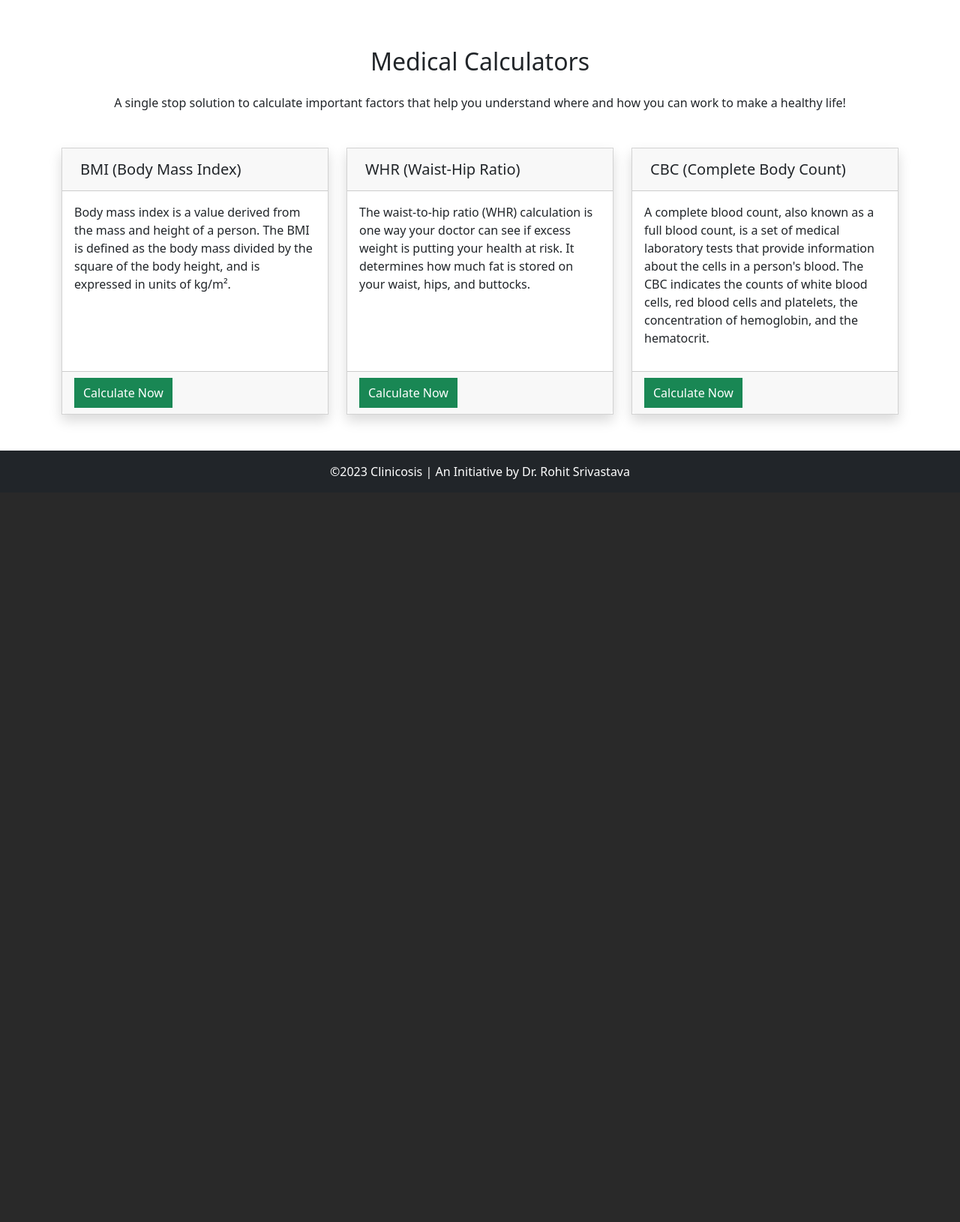
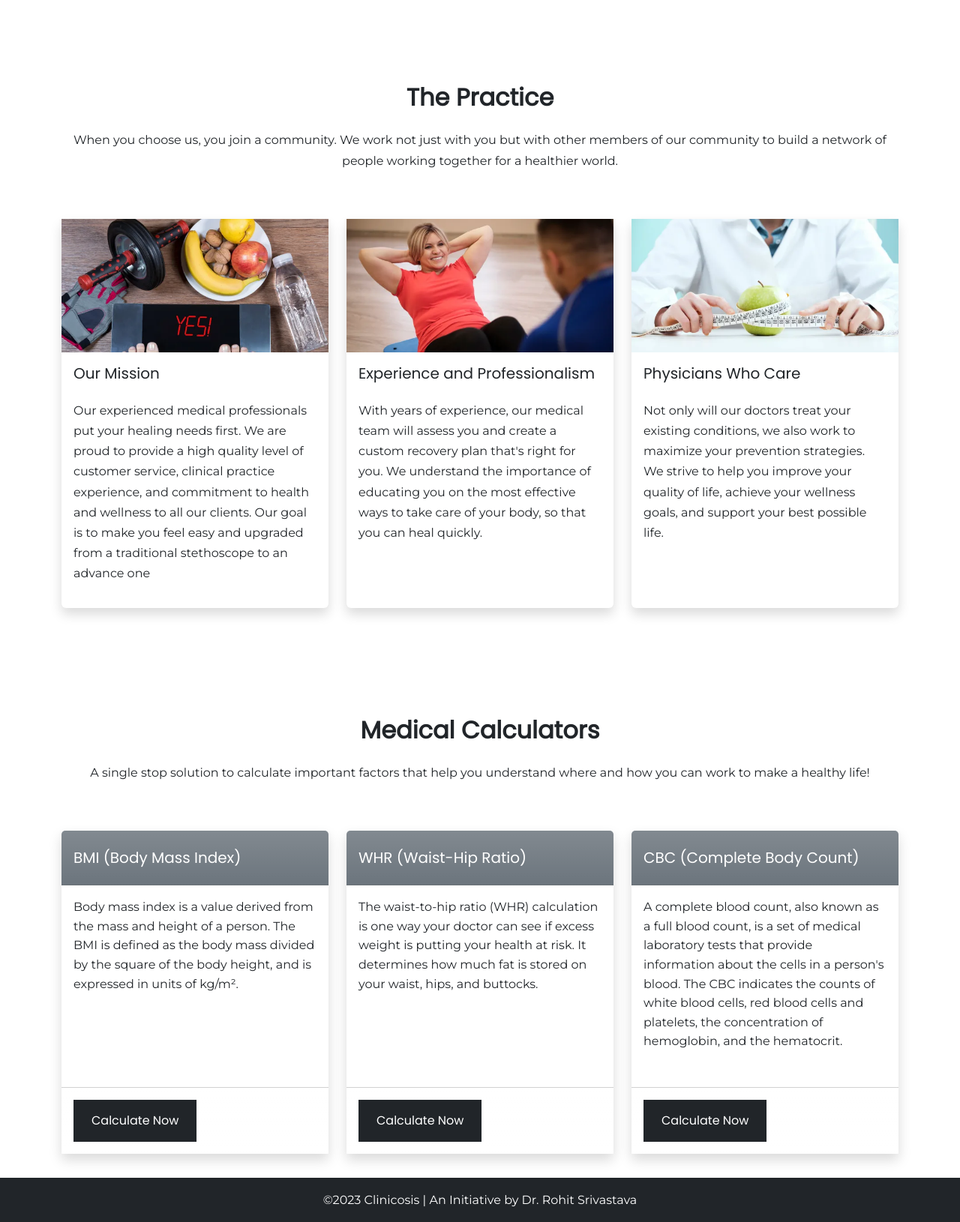
Before and after one commit to itsumeet27/clinicosis, a PHP site: page / in a window 1280 px wide. Shown: the part 801-2431 px from the top of the page at 75% size. Before the commit the page ends 1440 px from the top, so only its background shows below. Run offline with PHP 8.4, Linux system fonts and the light colour scheme.

Commit message:
Adding content on index and bmi page

```diff
--- a/assets/css/style.css
+++ b/assets/css/style.css
@@ -1,16 +1,10 @@
-.bgimage {
-    width:100%;
-    height:500px;
-    background: url('https://images.unsplash.com/photo-1438109491414-7198515b166b?q=80&fm=jpg&s=cbdabf7a79c087a0b060670a6d79726c');
-    background-repeat: no-repeat;
-    background-position: center;
-    background-size:cover;
-    background-attachment: fixed;
+p, li {
+    font-family: Montserrat!important;
+    line-height: 1.7rem;
 }
 
-.bgimage h5 {
-    color:white;
-    text-shadow:2px 2px #333;
+h1, h2, h3, h4, h5, h6, .btn {
+    font-family: Poppins!important;
 }
 
 .bmi {
--- a/includes/header.php
+++ b/includes/header.php
@@ -10,16 +10,18 @@
         <link rel="stylesheet" href="https://cdn.jsdelivr.net/npm/bootstrap-icons@1.10.5/font/bootstrap-icons.css">
         <link href="https://cdn.jsdelivr.net/npm/bootstrap@5.3.0-alpha3/dist/css/bootstrap.min.css" rel="stylesheet" integrity="sha384-KK94CHFLLe+nY2dmCWGMq91rCGa5gtU4mk92HdvYe+M/SXH301p5ILy+dN9+nJOZ" crossorigin="anonymous">
         <link href="../assets/css/style.css" rel="stylesheet" type="text/css" />
+        <link href="https://fonts.googleapis.com/css?family=Cookie" rel="stylesheet">
+        <link href="https://fonts.googleapis.com/css?family=Berkshire+Swash|Montserrat|Poppins" rel="stylesheet">
     </head>
     <body>
-        <nav class="navbar navbar-expand-lg bg-body-tertiary fixed-top">
+        <nav class="navbar navbar-expand-lg bg-body-tertiary fixed-top py-3">
             <div class="container">
-                <a class="navbar-brand" href="/">Clinicosis</a>
+                <a class="navbar-brand" href="/" style="font-family: Poppins;font-size: 24px"><b>Clinicosis</b></a>
                 <button class="navbar-toggler" type="button" data-bs-toggle="collapse" data-bs-target="#navbarNavDropdown" aria-controls="navbarNavDropdown" aria-expanded="false" aria-label="Toggle navigation">
                     <span class="navbar-toggler-icon"></span>
                 </button>
                 <div class="collapse navbar-collapse" id="navbarNavDropdown" style="flex-grow: inherit">
-                    <ul class="navbar-nav">
+                    <ul class="navbar-nav" style="font-family: Poppins">
                         <li class="nav-item">
                             <a class="nav-link active" aria-current="page" href="/">Home</a>
                         </li>
--- a/index.php
+++ b/index.php
@@ -15,88 +15,100 @@
                     ?>
                 </span>
                 <!-- on small screens remove display-4 -->
-                <h1 class="mb-4 mt-2 display-4 font-weight-bold">Welcome to <span style="color: #9B5DE5;">Clinicosis</span></h1>
-                <p style="color: #bbb;">
+                <h1 class="mb-4 mt-2 font-weight-bold welcome-text" style="font-family: Poppins">Welcome to <span style="color: #9B5DE5;">Clinicosis</span></h1>
+                <p style="color: #bbb;font-family: Montserrat">
                     We are group of translational-researchers who create affordable healthcare and indigenous technologies to offer world-class products to the society.
                 </p>
                 <div class="mt-5">
                     <!-- hover background-color: white; color: black; -->
-                    <a href="#calculators" class="btn px-5 py-3 text-white mt-3 mt-sm-0" style="border-radius: 30px; background-color: #9B5DE5;">Get Started</a>
+                    <a href="#calculators" class="btn px-5 py-3 mt-3 text-dark mt-sm-0 bg-light bg-gradient" style="border-radius: 30px;font-weight:600;font-family: Poppins;">Get Started</a>
                 </div>
             </div>
             </div>
         </div>
     </div>
-    <div class="container">
-        <?php
-            if(isset($_SESSION['id'])) {
-                $id = $_SESSION['id'];
-
-                $bmi = 0;
-                $whr = 0;
-                $cbc = "";
-
-                $query = "SELECT * FROM users WHERE id = $id";
-                $result = mysqli_query($conn, $query);
-                if($result) {
-                    $row = mysqli_fetch_assoc($result);
-                    $bmi = $row['bmi'];
-                    $whr = $row['whr'];
-                    $cbc = $row['cbc'];
-                }
-            }
-
-        ?>
-        <div class="calculators my-5" id="calculators">
+    <div class="container" style="padding-top:3rem" id="aspire">
+        <div class="aspirations my-5">
             <div class="section-head text-center">
-                <h2 class="p-3 mt-4">Medical Calculators</h2>
-                <p class="px-2">A single stop solution to calculate important factors that help you understand where and how you can work to make a healthy life!</p>
+                <h2 class="p-3 mt-4" style="font-family: Poppins"><b>The Practice</b></h2>
+                <p class="px-2" style="font-family: Montserrat;">When you choose us, you join a community. We work not just with you but with other members of our community to build a network of people working together for a healthier world.</p>
             </div>
             <div class="row mt-5">
                 <div class="col-md-4">
-                    <div class="card shadow rounded-0 h-100">
-                        <div class="card-header">
-                            <h5 class="card-title p-2 mb-0">
+                    <div class="card shadow border-0 h-100 mt-3">
+                        <img src="assets/images/mission.webp" class="img-fluid img-responsive" />
+                        <h5 class="h5-responsive p-3">Our Mission</h5>
+                        <p class="px-3">Our experienced medical professionals put your healing needs first. We are proud to provide a high quality level of customer service, clinical practice experience, and commitment to health and wellness to all our clients. Our goal is to make you feel easy and upgraded from a traditional stethoscope to an advance one</p>
+                    </div>
+                </div>
+                <div class="col-md-4">
+                    <div class="card shadow border-0 h-100 mt-3">
+                        <img src="assets/images/experience-and-professionalism.webp" class="img-fluid img-responsive" />
+                        <h5 class="h5-responsive p-3">Experience and Professionalism</h5>
+                        <p class="px-3">With years of experience, our medical team will assess you and create a custom recovery plan that's right for you. We understand the importance of educating you on the most effective ways to take care of your body, so that you can heal quickly.</p>
+                    </div>
+                </div>
+                <div class="col-md-4">
+                    <div class="card shadow border-0 h-100 mt-3">
+                        <img src="assets/images/physicians.webp" class="img-fluid img-responsive" />
+                        <h5 class="h5-responsive p-3">Physicians Who Care</h5>
+                        <p class="px-3">Not only will our doctors treat your existing conditions, we also work to maximize your prevention strategies. We strive to help you improve your quality of life, achieve your wellness goals, and support your best possible life.</p>
+                    </div>
+                </div>
+            </div>
+        </div>
+    </div>
+    <div class="container" style="padding-top:3rem" id="calculators">
+        <div class="calculators my-5">
+            <div class="section-head text-center">
+                <h2 class="p-3 mt-4" style="font-family: Poppins"><b>Medical Calculators</b></h2>
+                <p class="px-2" style="font-family: Montserrat;">A single stop solution to calculate important factors that help you understand where and how you can work to make a healthy life!</p>
+            </div>
+            <div class="row mt-5">
+                <div class="col-md-4">
+                    <div class="card shadow rounded-0 h-100 border-0 mt-3">
+                        <div class="card-header p-3 bg-secondary bg-gradient" style="font-family: Poppins;">
+                            <h5 class="card-title py-2 mb-0 text-white">
                                 BMI (Body Mass Index)
                             </h5>
                         </div>
                         <div class="card-body">
-                            <p>
+                            <p style="font-family: Montserrat;line-height:1.6rem">
                                 Body mass index is a value derived from the mass and height of a person. The BMI is defined as the body mass divided by the square of the body height, and is expressed in units of kg/m².
                             </p>
                         </div>
-                        <div class="card-footer">
-                            <a href="calculators/bmi.php" target="_blank" class="btn btn-md btn-success border-0 rounded-0 py-2">Calculate Now</a>
+                        <div class="card-footer bg-white bg-gradient p-3">
+                            <a href="calculators/bmi.php" target="_blank" class="btn btn-md bg-dark text-white border-0 rounded-0 py-3 px-4" style="font-family: Poppins">Calculate Now</a>
                         </div>
                     </div>
                 </div>
                 <div class="col-md-4">
-                    <div class="card shadow rounded-0 h-100">
-                        <div class="card-header">
-                            <h5 class="card-title p-2 mb-0">
+                    <div class="card shadow rounded-0 h-100 border-0 mt-3">
+                        <div class="card-header p-3 bg-secondary bg-gradient" style="font-family: Poppins;">
+                            <h5 class="card-title py-2 mb-0 text-white">
                                 WHR (Waist-Hip Ratio)
                             </h5>
                         </div>
                         <div class="card-body">
-                            <p>The waist-to-hip ratio (WHR) calculation is one way your doctor can see if excess weight is putting your health at risk. It determines how much fat is stored on your waist, hips, and buttocks.</p>
+                            <p style="font-family: Montserrat;line-height:1.6rem">The waist-to-hip ratio (WHR) calculation is one way your doctor can see if excess weight is putting your health at risk. It determines how much fat is stored on your waist, hips, and buttocks.</p>
                         </div>
-                        <div class="card-footer">
-                            <a href="calculators/whr.php" target="_blank" class="btn btn-md btn-success border-0 rounded-0 py-2">Calculate Now</a>
+                        <div class="card-footer bg-white bg-gradient p-3">
+                            <a href="calculators/whr.php" target="_blank" class="btn btn-md bg-dark text-white border-0 rounded-0 py-3 px-4" style="font-family: Poppins">Calculate Now</a>
                         </div>
                     </div>
                 </div>
                 <div class="col-md-4">
-                    <div class="card shadow rounded-0 h-100">
-                        <div class="card-header">
-                            <h5 class="card-title p-2 mb-0">
+                    <div class="card shadow rounded-0 h-100 border-0 mt-3">
+                        <div class="card-header p-3 bg-secondary bg-gradient" style="font-family: Poppins;">
+                            <h5 class="card-title py-2 mb-0 text-white">
                                 CBC (Complete Body Count)
                             </h5>
                         </div>
                         <div class="card-body">
-                            <p>A complete blood count, also known as a full blood count, is a set of medical laboratory tests that provide information about the cells in a person's blood. The CBC indicates the counts of white blood cells, red blood cells and platelets, the concentration of hemoglobin, and the hematocrit.</p>
+                            <p style="font-family: Montserrat;line-height:1.6rem">A complete blood count, also known as a full blood count, is a set of medical laboratory tests that provide information about the cells in a person's blood. The CBC indicates the counts of white blood cells, red blood cells and platelets, the concentration of hemoglobin, and the hematocrit.</p>
                         </div>
-                        <div class="card-footer">
-                            <a href="calculators/cbc.php" target="_blank" class="btn btn-md btn-success border-0 rounded-0 py-2">Calculate Now</a>
+                        <div class="card-footer bg-white bg-gradient p-3">
+                            <a href="calculators/cbc.php" target="_blank" class="btn btn-md bg-dark text-white border-0 rounded-0 py-3 px-4" style="font-family: Poppins">Calculate Now</a>
                         </div>
                     </div>
                 </div>
```
Also changed, not shown: calculators/bmi.php (+11 -7 lines), assets/images/experience-and-professionalism.webp (added), assets/images/mission.webp (added), assets/images/physicians.webp (added).
